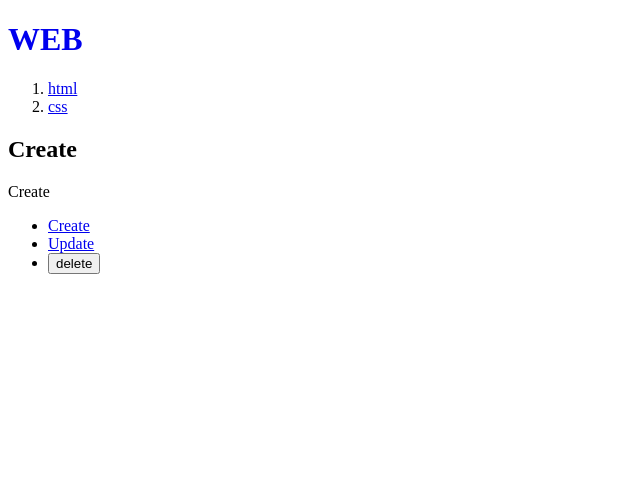
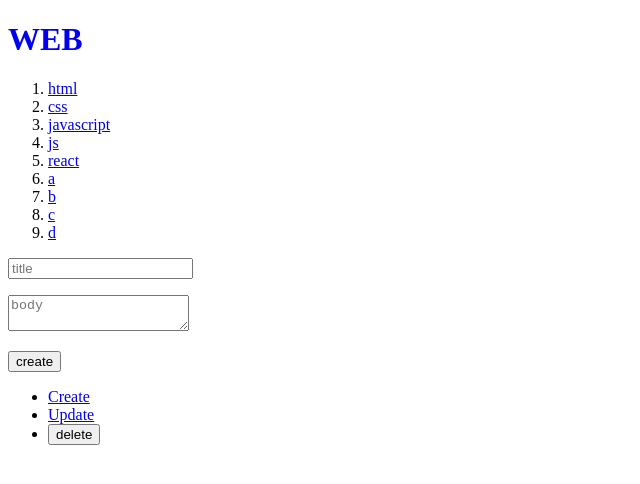
Before and after one commit to Wonahyeon/NextjsStudy, a Next.js app: page /create in a window 1280 px wide. Shown: the top 484 px of the page, without its empty margins (0-640 px from the left). Built offline with nearby package versions, Linux system fonts and the light colour scheme; data requests are answered from the project's data file.

Commit message:
23.08.25. Next.js 기본 - 글 읽기 : Server Component - 글 생성 : Client Component , useRouter - cache : cache HIT 해결 방법

```diff
--- a/db.json
+++ b/db.json
@@ -9,6 +9,41 @@
       "id": 2,
       "title": "css",
       "body": "css is ..."
+    },
+    {
+      "title": "javascript",
+      "body": "JavaScript",
+      "id": 3
+    },
+    {
+      "title": "js",
+      "body": "js",
+      "id": 4
+    },
+    {
+      "title": "react",
+      "body": "react is...",
+      "id": 5
+    },
+    {
+      "title": "a",
+      "body": "a",
+      "id": 6
+    },
+    {
+      "title": "b",
+      "body": "b",
+      "id": 7
+    },
+    {
+      "title": "c",
+      "body": "c",
+      "id": 8
+    },
+    {
+      "title": "d",
+      "body": "d",
+      "id": 9
     }
   ],
   "posts": [
--- a/src/app/create/layout.js
+++ /dev/null
@@ -1,8 +0,0 @@
-export default function Layout(props){
-  return(
-    <form>
-      <h2>Create</h2>
-      {props.children}
-    </form>
-  )
-}
--- a/src/app/create/page.js
+++ b/src/app/create/page.js
@@ -1,5 +1,39 @@
+"use client";
+
+import { useRouter } from "next/navigation";
+
 export default function Create(){
+  const router = useRouter();
   return (
-    <>Create</>
+    <form onSubmit={(e) => {
+      e.preventDefault();
+      const title = e.target.title.value;
+      const body = e.target.body.value;
+      const options = {
+        method: 'POST',
+        headers: {
+          'Content-Type' : 'application/json'
+        },
+        body : JSON.stringify({title, body})
+      };
+      fetch(`http://localhost:9999/topics`, options)
+        .then(res => res.json())
+        .then(result => {
+          console.log(result);
+          const lastId = result.id;
+          router.refresh();
+          router.push(`/read/${lastId}`);
+        })
+    }}>
+      <p>
+        <input type="text" name="title" placeholder="title" />
+      </p>
+      <p>
+        <textarea name="body" placeholder="body" ></textarea>
+      </p>
+      <p>
+        <input type="submit" value="create" />
+      </p>
+    </form>
   )
 }
--- a/src/app/layout.js
+++ b/src/app/layout.js
@@ -7,7 +7,7 @@
 }
 
 export default async function RootLayout({ children }) {
-  const resp = await fetch('http://localhost:9999/topics');
+  const resp = await fetch('http://localhost:9999/topics',{ cache : "no-store" });
   const topics = await resp.json();
   return (
     <html>
```
Also changed, not shown: src/app/read/[id]/page.js (+5 -3 lines).
